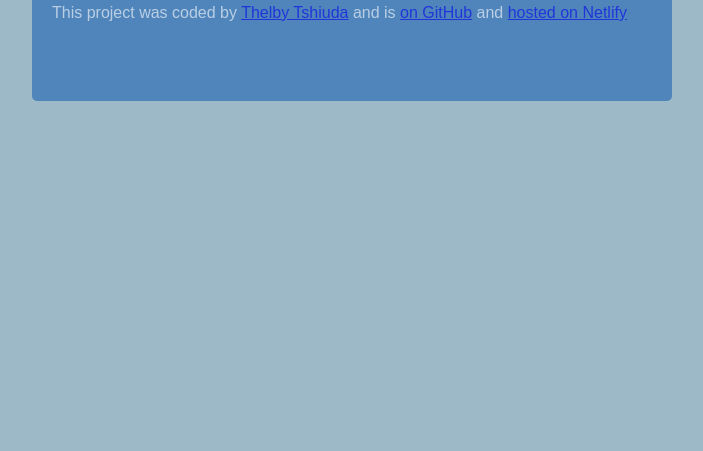
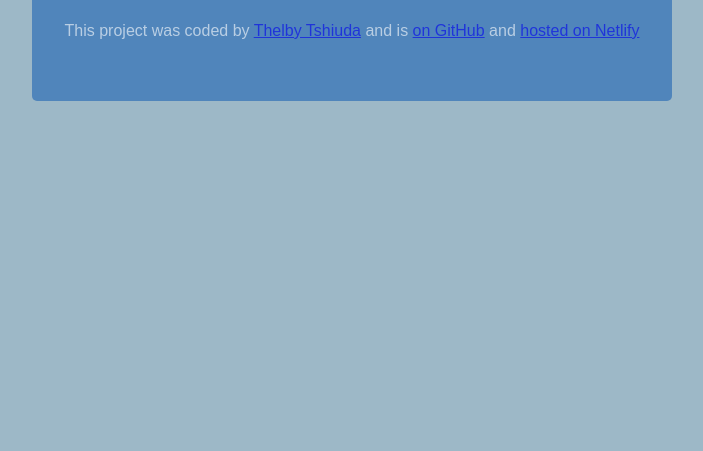
Before and after one commit to Thelby/My-awesome-project, a plain HTML site: page index.html in a window 1280 px wide. Shown: the part 349-800 px from the top of the page, without its empty margins (288-991 px from the left). Drawn offline with nearby package versions, Linux system fonts and the light colour scheme.

Commit message:
Updated footer

```diff
--- a/index.html
+++ b/index.html
@@ -44,7 +44,7 @@
         </div>
       </main>
       <footer>
-        <p class="weather">
+        <p class="footer">
           This project was coded by
           <a href="#" target="_blank">Thelby Tshiuda</a> and is
           <a href="https://github.com/Thelby" target="_blank"> on GitHub</a> and
--- a/src/style.css
+++ b/src/style.css
@@ -82,3 +82,13 @@ body {
       font-size: 28px;
       color: white;
     }
+    .footer {
+     font-family: Arial, Helvetica, sans-serif;
+     font-weight: 500;
+     opacity: 0.6;
+     font-size: 16px;
+     text-align: center;
+     padding-bottom: 30px;
+     padding-top: 20px;
+    color: white;
+    }
```
